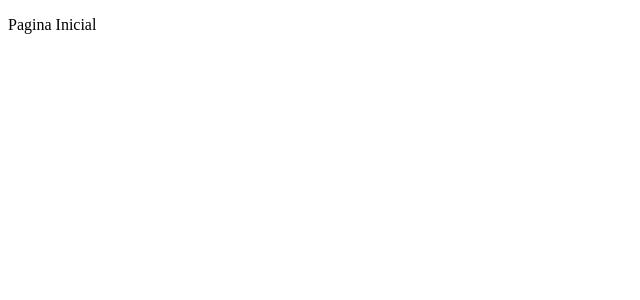
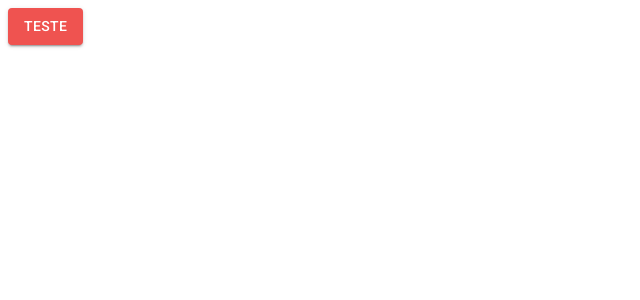
Before and after one commit to RobervanSouza/New-City, a React (Create React App) app in the folder new-city/: page /pagina-inicial in a window 1280 px wide. Shown: the top 300 px of the page, without its empty margins (0-640 px from the left). Built offline with nearby package versions, Linux system fonts and the light colour scheme.

Commit message:
feat: create theme

```diff
--- a/new-city/package.json
+++ b/new-city/package.json
@@ -3,6 +3,11 @@
   "version": "0.1.0",
   "private": true,
   "dependencies": {
+    "@emotion/react": "^11.10.5",
+    "@emotion/styled": "^11.10.5",
+    "@fontsource/roboto": "^4.5.8",
+    "@mui/icons-material": "^5.11.0",
+    "@mui/material": "^5.11.6",
     "react": "^18.2.0",
     "react-dom": "^18.2.0",
     "react-router-dom": "^6.8.0",
--- a/new-city/public/index.html
+++ b/new-city/public/index.html
@@ -12,6 +12,9 @@
     <link rel="apple-touch-icon" href="%PUBLIC_URL%/logo192.png" />
 
     <link rel="manifest" href="%PUBLIC_URL%/manifest.json" />
+<link rel="stylesheet" href="https://fonts.googleapis.com/css?family=Roboto:300,400,500,700&display=swap" />
+<link rel="stylesheet" href="https://fonts.googleapis.com/icon?family=Material+Icons" />
+
 
     <title>New-City</title>
   </head>
--- a/new-city/src/App.tsx
+++ b/new-city/src/App.tsx
@@ -1,9 +1,14 @@
+import { ThemeProvider } from "@emotion/react";
 import { BrowserRouter } from "react-router-dom";
 import { AppRouter } from "./routes";
+import { LightTheme } from "./shared/themes";
 export const App = () => {
   return (
+    <ThemeProvider theme={LightTheme}>
+
     <BrowserRouter>
       <AppRouter />
     </BrowserRouter>
+    </ThemeProvider>
   );
 };
--- a/new-city/src/routes/index.tsx
+++ b/new-city/src/routes/index.tsx
@@ -1,9 +1,10 @@
+import { Button } from '@mui/material';
 import { Routes, Route, Navigate} from 'react-router-dom';
 
 export const AppRouter = () => {
     return(
         <Routes>
-            <Route path='/pagina-inicial' element={<p>Pagina Inicial</p>} />
+            <Route path='/pagina-inicial' element={<Button variant='contained' color='primary' >Teste</Button>} />
             <Route path='*' element={<Navigate to={'/pagina-inicial'}/>}//e para renderizar a pagina inicial, caso coloque outros nomes na pagina
 
             />
--- /dev/null
+++ b/new-city/src/shared/themes/Light.ts
@@ -0,0 +1,24 @@
+import { createTheme } from "@mui/material";
+import { blue, lime, red,} from "@mui/material/colors";
+
+
+export const LightTheme = createTheme({
+  palette: {
+    primary: {
+      main:red[400],
+      dark: red[800],
+      light: red[700],
+      contrastText: "#ffffff",
+    },
+    secondary: {
+      main: lime[50],
+      dark: lime[400],
+      light: lime[700],
+      contrastText: "#ffffff",
+    },
+    background: {
+      default: "#9c27b0",
+      paper: "#76ff03",
+    },
+  },
+});
--- a/new-city/src/shared/themes/index.ts
+++ b/new-city/src/shared/themes/index.ts
@@ -1 +1 @@
-export {};
+export * from './Light';
```
Also changed, not shown: 2 other files (tests, documents, lock files or other folders).
